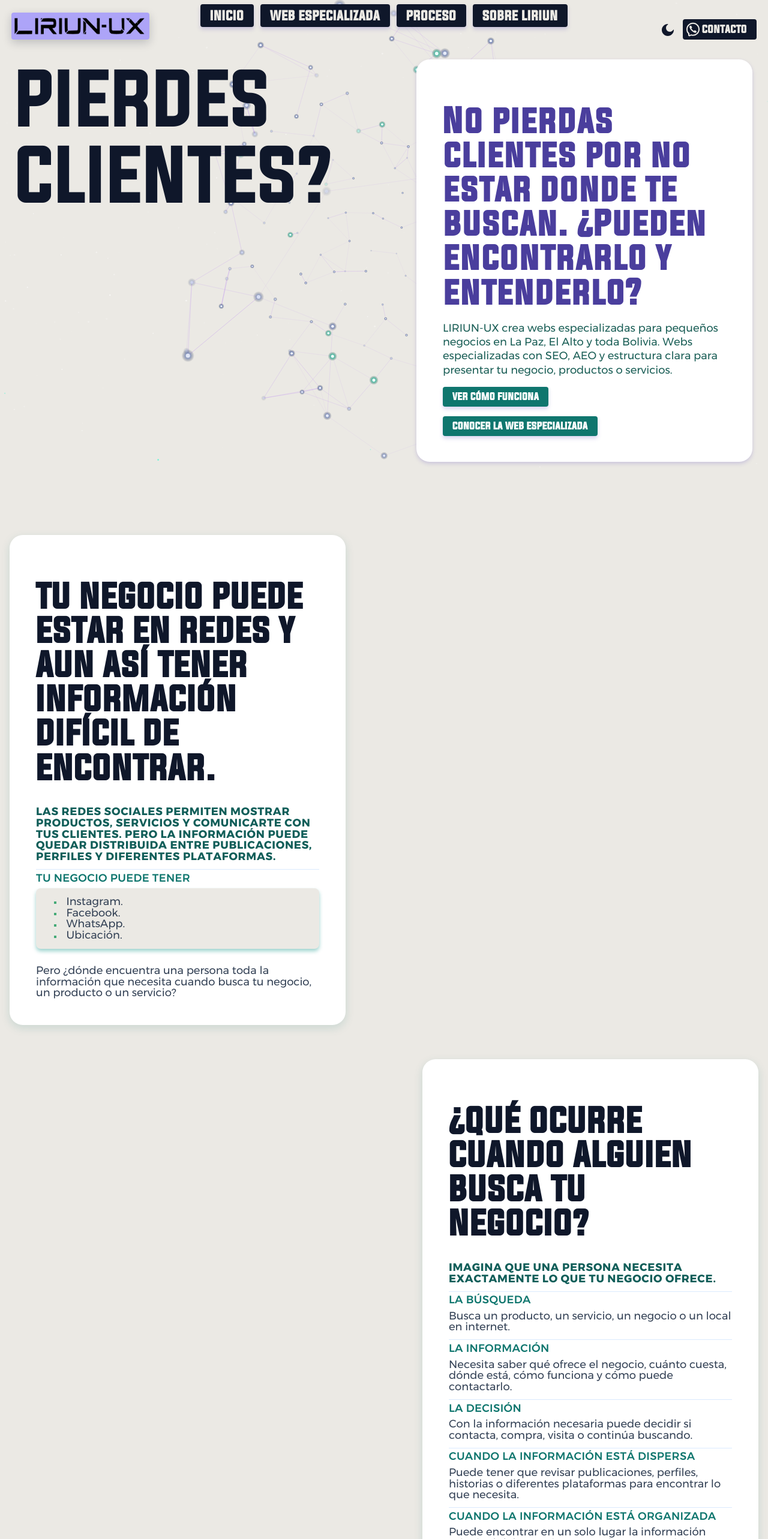
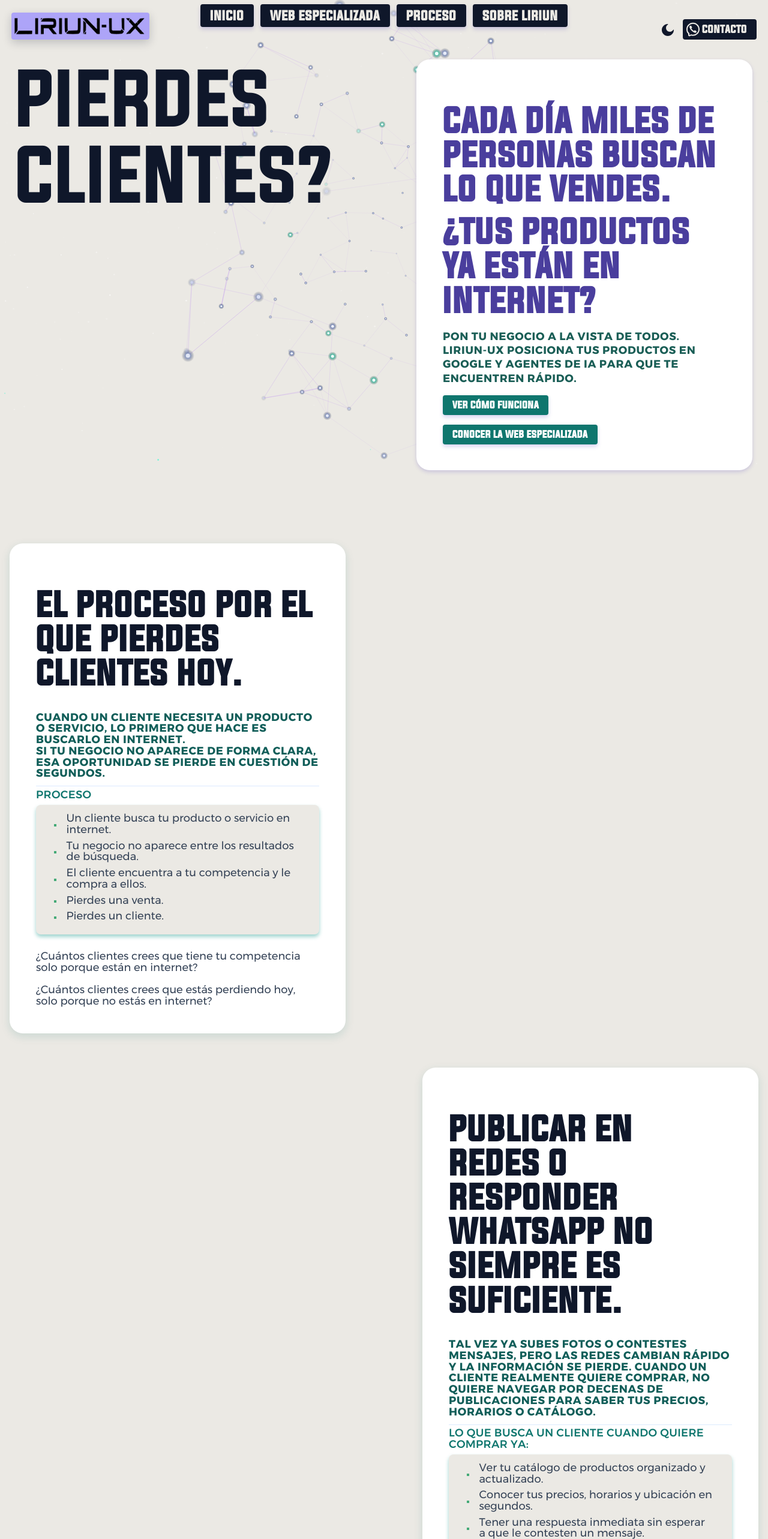
Before and after one commit to liriun-ux/evolution-liriun-ux, a Next.js app: page / in a window 1280 px wide. Shown: the part 13-2579 px from the top of the page at 60% size. Built offline with nearby package versions, Linux system fonts and the light colour scheme.

Commit message:
Upload info

```diff
--- a/src/app/page.tsx
+++ b/src/app/page.tsx
@@ -134,12 +134,12 @@ export default function Home() {
 
     <Card3D className="hero-content">
           <h1>
-            No pierdas clientes por no estar donde te buscan.
-            ¿Pueden encontrarlo y entenderlo?
+            Cada día miles de personas buscan lo que vendes. <br/>
+               <strong> ¿Tus productos ya están en internet?</strong>
           </h1>
 
           <p>
-            LIRIUN-UX crea webs especializadas para pequeños negocios en La Paz, El Alto y toda Bolivia. Webs especializadas con SEO, AEO y estructura clara para presentar tu negocio, productos o servicios.
+            Pon tu negocio a la vista de todos. Liriun-UX posiciona tus productos en Google y agentes de IA para que te encuentren rápido.
                 </p>
 
     <div className="card-button">
@@ -156,94 +156,70 @@ export default function Home() {
         </header>
 
 
-<section  className="inicio-problema">
+<section  className="inicio-problema" id="problema">
   <Card3D className="proceso-conteiner">
 <header>
     <h2>
-        Tu negocio puede estar en redes y aun así tener información difícil de encontrar.
+      El proceso por el que pierdes clientes hoy.
     </h2>
     <p>
-      Las redes sociales permiten mostrar productos, servicios y comunicarte
-      con tus clientes. Pero la información puede quedar distribuida entre
-      publicaciones, perfiles y diferentes plataformas.
+      Cuando un cliente necesita un producto o servicio, lo primero que hace es
+      buscarlo en internet.<br/> Si tu negocio no aparece de forma clara, esa oportunidad
+      se pierde en cuestión de segundos.
     </p>
   </header>
 
-
   <div>
-      <h3>Tu negocio puede tener</h3>
+    <h3>Proceso</h3>
 
     <ul className="list">
-        <li>Instagram.</li>
-        <li>Facebook.</li>
-        <li>WhatsApp.</li>
-        <li>Ubicación.</li>
+      <li>Un cliente busca tu producto o servicio en internet.</li>
+      <li>Tu negocio no aparece entre los resultados de búsqueda.</li>
+      <li>El cliente encuentra a tu competencia y le compra a ellos.</li>
+      <li>Pierdes una venta.</li>
+      <li>Pierdes un cliente.</li>
     </ul>
   </div>
 
   <p>
-      Pero ¿dónde encuentra una persona toda la información que necesita
-      cuando busca tu negocio, un producto o un servicio?
+    ¿Cuántos clientes crees que tiene tu competencia  solo porque
+    están en internet?<br/><br/>
+    ¿Cuántos clientes crees que estás perdiendo hoy, solo
+    porque no estás en internet?
   </p>
   </Card3D>
 </section>
 
 
-<section className="inicio-demostracion" id="problema">
+<section className="inicio-demostracion" >
   <Card3D className="proceso-conteiner" >
-    <header >
+<header>
     <h2>
-        ¿Qué ocurre cuando alguien busca tu negocio?
+      Publicar en redes o responder WhatsApp no siempre es suficiente.
     </h2>
-
     <p>
-        Imagina que una persona necesita exactamente lo que tu negocio ofrece.
+      Tal vez ya subes fotos o contestes mensajes, pero las redes cambian
+      rápido y la información se pierde. Cuando un cliente realmente quiere
+      comprar, no quiere navegar por decenas de publicaciones para saber tus
+      precios, horarios o catálogo.
     </p>
   </header>
 
   <div>
-      <h3>La búsqueda</h3>
+    <h3>Lo que busca un cliente cuando quiere comprar ya:</h3>
+
+    <ul className="list">
+      <li>Ver tu catálogo de productos organizado y actualizado.</li>
+      <li>Conocer tus precios, horarios y ubicación en segundos.</li>
+      <li>Tener una respuesta inmediata sin esperar a que le contesten un mensaje.</li>
+      <li>Sentir la confianza de tener toda la información que nesesita al alcance.</li>
+    </ul>
+  </div>
 
   <p>
-        Busca un producto, un servicio, un negocio o un local en internet.
+    Cuando no facilitas esta información, el cliente no espera: busca a otro que
+    se la dé al instante.
   </p>
-    </div>
-
-    <div>
-      <h3>La información</h3>
-
-      <p>
-        Necesita saber qué ofrece el negocio, cuánto cuesta, dónde está,
-        cómo funciona y cómo puede contactarlo.
-      </p>
-    </div>
-
-    <div>
-      <h3>La decisión</h3>
-
-      <p>
-        Con la información necesaria puede decidir si contacta, compra,
-        visita o continúa buscando.
-      </p>
-    </div>
-
-    <div>
-      <h3>Cuando la información está dispersa</h3>
-
-      <p>
-        Puede tener que revisar publicaciones, perfiles, historias o
-        diferentes plataformas para encontrar lo que necesita.
-      </p>
-    </div>
-
-    <div>
-      <h3>Cuando la información está organizada</h3>
-
-      <p>
-        Puede encontrar en un solo lugar la información principal del negocio,
-        sus productos o servicios, su ubicación y sus medios de contacto.
-      </p>
-    </div>
   </Card3D>
 </section>
 
@@ -252,56 +228,52 @@ export default function Home() {
   <Card3D className="proceso-conteiner">
 <header>
     <h2>
-        Tu negocio puede tener un espacio propio para ser entendido.
+      Un sitio web es tu propio espacio digital abierto las 24 horas.
     </h2>
     <p>
-      Una web especializada puede reunir la información principal de tu negocio y
-      presentarla de forma clara para las personas que buscan lo que ofreces.
+      Es la herramienta central que reúne, organiza y presenta toda la
+      información de tu negocio en un solo lugar.<br/> Sirve para que cualquier
+      persona que busque lo que vendes pueda encontrarlo, entenderlo y comprarte
+      de forma rápida y sencilla.
     </p>
   </header>
 
-
-    <div>
     <article>
-        <h3>Ser encontrado</h3>
-
+      <h3>Visibilidad permanente <br/>(Estar en internet)</h3>
       <p>
-          Tu negocio cuenta con un espacio propio disponible en internet.
+        Tu negocio deja de ser invisible. Tendrás un lugar propio disponible
+        siempre para que miles de personas te encuentren al buscar en internet.
       </p>
     </article>
 
     <article>
-        <h3>Ser entendido</h3>
-
+      <h3>Claridad inmediata <br/>(Ser entendido)</h3>
       <p>
-          La información se organiza para que las personas puedan comprender
-          qué hace tu negocio y qué ofrece.
+        Organiza tus productos, servicios, precios y catálogo de forma sencilla
+        para que tus clientes entiendan en segundos qué vendes y por qué elegirte.
       </p>
     </article>
 
     <article>
-        <h3>Facilitar el contacto</h3>
-
+      <h3>Presencia en Google y Agentes de IA</h3>
       <p>
-          La web especializada puede mostrar WhatsApp, formularios, redes sociales y otros
-          medios de contacto.
+        Permite que tu información esté optimizada para que motores de búsqueda
+        como Google y nuevos asistentes de Inteligencia Artificial recomienden
+        tu negocio.
       </p>
     </article>
 
     <article>
-        <h3>Facilitar la visita</h3>
+      <h3>Ventas y contactos directos</h3>
+      <p>
+        Centraliza botones a WhatsApp, llamadas, ubicación en mapa y redes
+        sociales para convertir a los visitantes interesados en clientes reales.
+      </p>
+    </article>
 
   <p>
-          La ubicación del negocio puede estar disponible de forma clara para
-          quien quiera visitarlo.
-        </p>
-      </article>
-    </div>
-
-    <p>
-      Además, la información puede estructurarse siguiendo buenas prácticas
-      para facilitar su descubrimiento y comprensión por buscadores y sistemas
-      de IA.
+    Tener un sitio web convierte las búsquedas de internet en oportunidades
+    reales de ventas para tu negocio.
   </p>
   </Card3D>
 </section>
@@ -311,38 +283,84 @@ export default function Home() {
   <Card3D className="proceso-conteiner">
 <header>
     <h2>
-        Una web especializada pensada para tu negocio.
+      Liriun-UX hace que tu negocio sea fácil de encontrar y entender en internet
     </h2>
     <p>
-      No creamos una plataforma solamente para que tu negocio tenga una página.
-      La construimos para que la información pueda ser encontrada, comprendida
-      y utilizada por quien la necesita.
+      Solucionamos la falta de clientes haciéndote visible donde todos buscan hoy.<br/>
+      Nos encargamos de crear el sitio web de tu negocio para que no vuelvas a
+      perder una venta por no estar en internet.<br/>
+      Lo que hacemos por tu negocio:
     </p>
   </header>
 
 
-    <div>
     <article>
-        <h3>Tu negocio</h3>
+      <h3>Hacemos que te encuentren</h3>
       <p>
-          Presentamos qué hace, qué ofrece y qué lo caracteriza.
+        Ponemos tu negocio en internet para que las personas que buscan tus
+        productos en Google y buscadores modernos te vean.
       </p>
     </article>
 
     <article>
-        <h3>Tus productos o servicios</h3>
+      <h3>Presentamos tus productos de forma clara</h3>
       <p>
-          Organizamos la información para que puedan conocerse con claridad.
+        Mostramos tus fotos, catálogo, precios y horarios de manera ordenada
+        para que tus clientes entiendan de inmediato qué vendes y cuánto cuesta.
       </p>
     </article>
 
     <article>
-        <h3>Tu ubicación y contacto</h3>
+      <h3>Facilitamos tus ventas por WhatsApp y Mapa</h3>
       <p>
-          Facilitamos el siguiente paso para quien quiera comprar, consultar
-          o visitar.
+        Tus clientes podrán escribirte directamente al WhatsApp con un solo clic
+        o ver la ubicación exacta de tu local para ir a visitarte.
       </p>
     </article>
+    <article>
+      <h3>podras cambiar de precios y productos sin más costo</h3>
+      <p>
+Te entregamos una herramienta lista para cambiar precios y productos, fácil de actualizar y pensada
+    para que vendas más sin complicaciones.
+      </p>
+    </article>
+
+    <article>
+      <h3>Nosotros nos encargamos de todo el trabajo</h3>
+      <p>
+        Tú solo cuentas tu negocio y productos en una reunion, envías tus fotos y datos por WhatsApp.<br/><br/>
+        Nosotros redactamos, diseñamos y dejamos tu sitio web funcionando en 1 semana.
+      </p>
+    </article>
+    <div>
+      <h3>Precio normal</h3>
+
+      <p className="precio-normal" >
+        1050 Bs.
+      </p>
+    </div>
+
+    <div>
+      <h3>Oferta</h3>
+
+      <p className="precio-oferta" >
+        450 Bs.
+      </p>
+
+      <p>
+        Oferta válida hasta el <span style={{ color: "var(--color-card-step)"}}>10 de octubre.</span>
+      </p>
+    </div>
+
+  <p>
+    Sin complicaciones pronto podras tener clientes a travez de google y agentes de ia.<br/>
+    <br/>
+    su consulta no molesta.
+  </p>
+    <div className="card-button">
+    <a href="https://wa.me/59176760684?text=Hola, ¿Cómo hago para que mi negocio aparezca en Google?">
+      Consultar por WhatsApp
+    </a>
     </div>
     <div className="card-button">
     <Link href="/web-especializada">
@@ -757,7 +775,7 @@ export default function Home() {
     </p>
 
     <div className="card-button">
-    <a href="#">
+    <a href="https://wa.me/59176760684?text=Hola, ¿Cómo hago para que mi negocio aparezca en Google?">
       Hablar por WhatsApp
     </a>
     </div>
--- a/src/style/globals.css
+++ b/src/style/globals.css
@@ -685,6 +685,7 @@ summary{
 .list li {
   position: relative;
   padding-left: 20px;
+  margin-bottom: 0.5rem;
 }
 
 .list li::before {
@@ -809,3 +810,15 @@ figure figcaption {
     font-weight: 500 !important;
     font-size: 18px !important;
 }
+
+.hero-content{
+
+	font-weight: 700 !important;
+	font-size: var(--fs-card-description-principal) !important;
+	letter-spacing: .04em !important;
+	color: var(--color-card-description-principal) !important;
+	font-family: var(--font-gontserrat) !important;
+	text-transform: uppercase !important;
+	/* margin-top: 0; */
+	/* display: block; */
+}
--- a/src/style/inicio.css
+++ b/src/style/inicio.css
@@ -99,10 +99,12 @@
   align-self: end;
   max-width: 560px;
   background: var(--color-card-bg );
+  font-family: var(--font-hero);
   border-radius: 22px;
   padding: clamp(26px, 4vw, 44px);
   box-shadow: 0px 3px 6px var(--color-hero-card);
   position: relative;
+
 }
 
 .hero-content  h1 {
```
Lines whose indentation alone changed are shown as unchanged.
